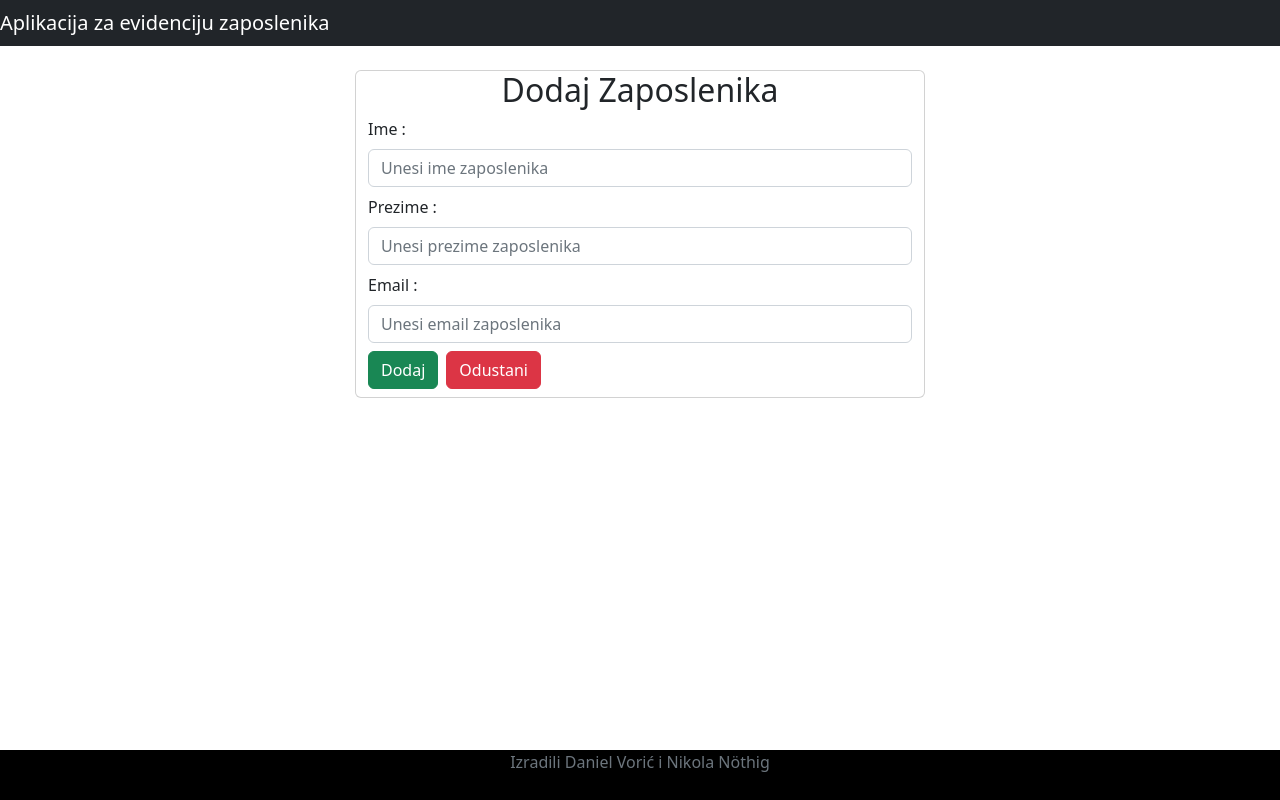
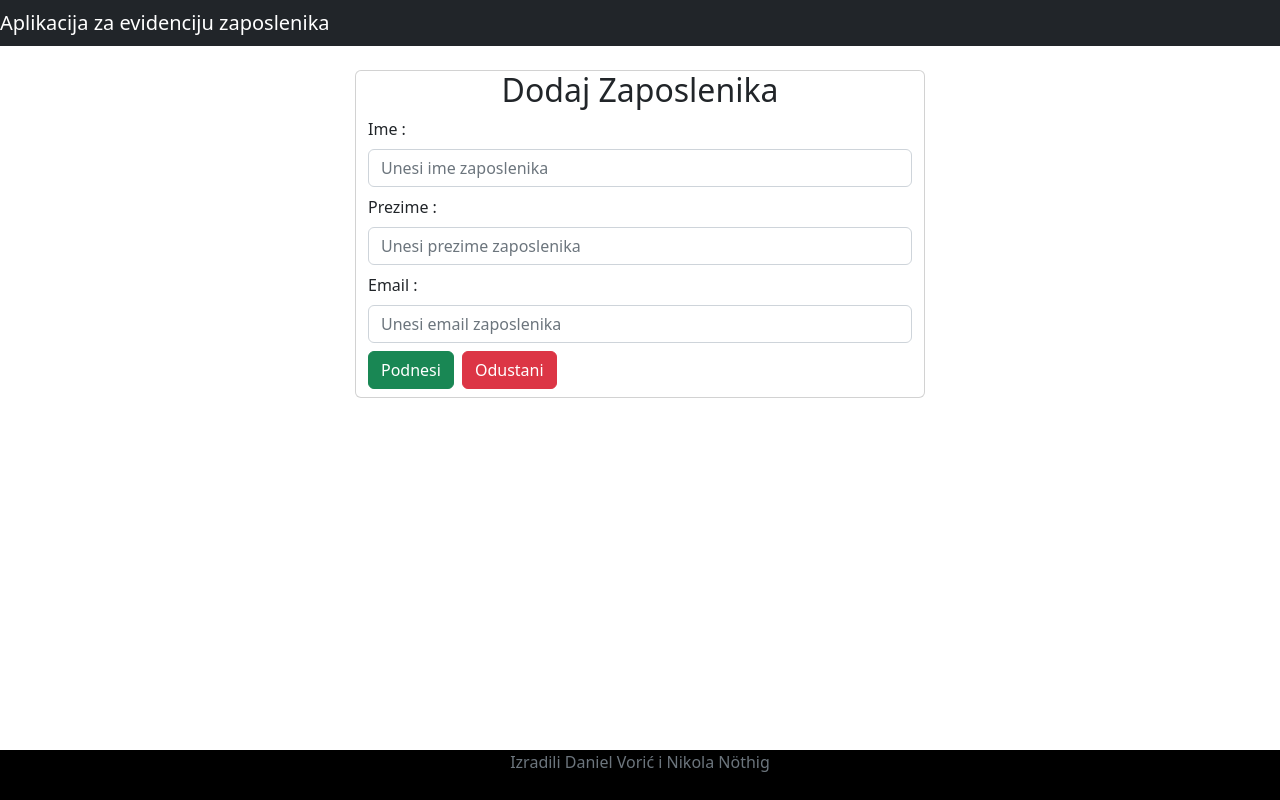
Before and after one commit to DanielVoric/RP-DanielVoric-NikolaNothig-EvidencijaZaposlenika, a React (Create React App) app in the folder react/react-frontend/: page /dodaj-zaposlenika in a window 1280 px wide. Built offline with nearby package versions, Linux system fonts and the light colour scheme; no server answers.

Commit message:
button izmjenjen

```diff
--- a/react/react-frontend/src/Komponente/DodajZaposlenikaC.js
+++ b/react/react-frontend/src/Komponente/DodajZaposlenikaC.js
@@ -97,7 +97,7 @@ const DodajZaposlenikaC = () => {
                                     </input>
                                 </div>
 
-                                <button className = "btn btn-success mb-2" onClick = {(e) => spremiZaposlenika(e)} > Dodaj </button>
+                                <button className = "btn btn-success mb-2" onClick = {(e) => spremiZaposlenika(e)} > Podnesi </button>
                                 <Link to = "/zaposlenici" className = "btn btn-danger mb-2 ms-2"> Odustani </Link>
 
                             </form>
```
